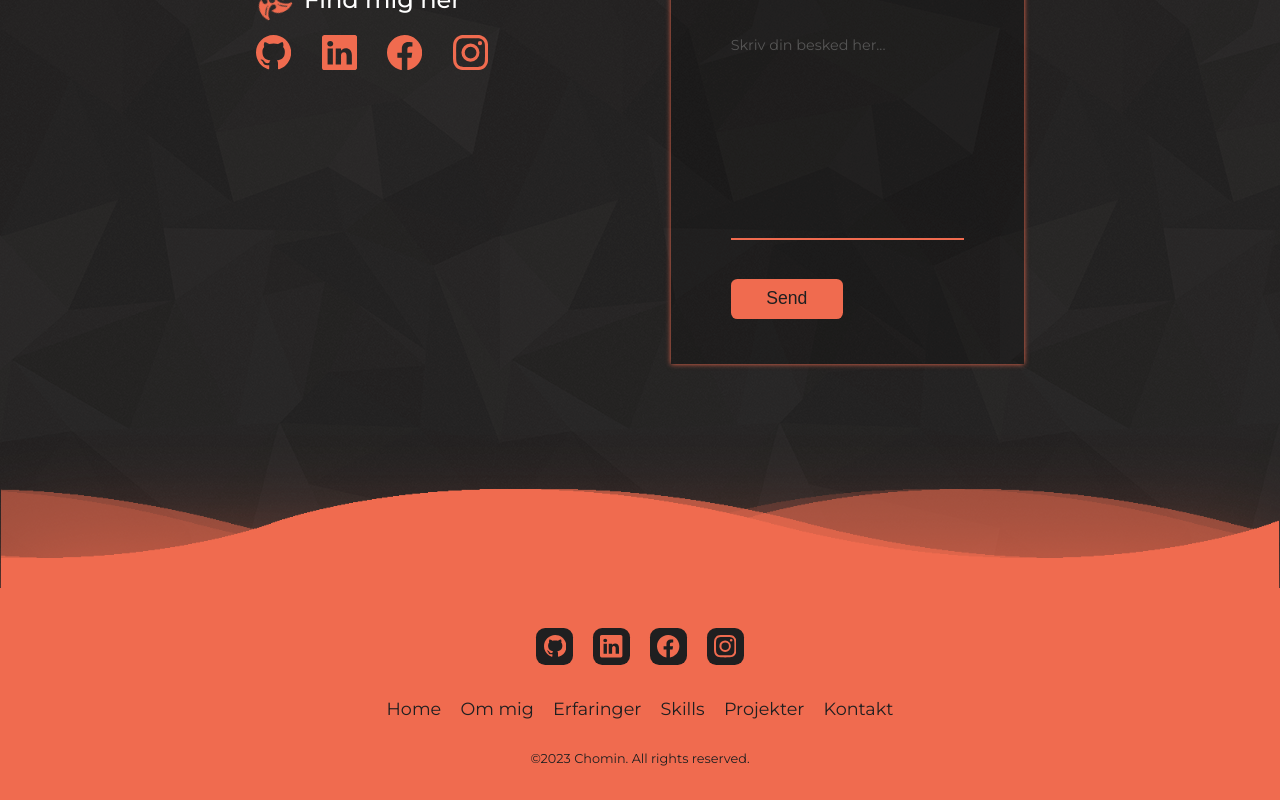
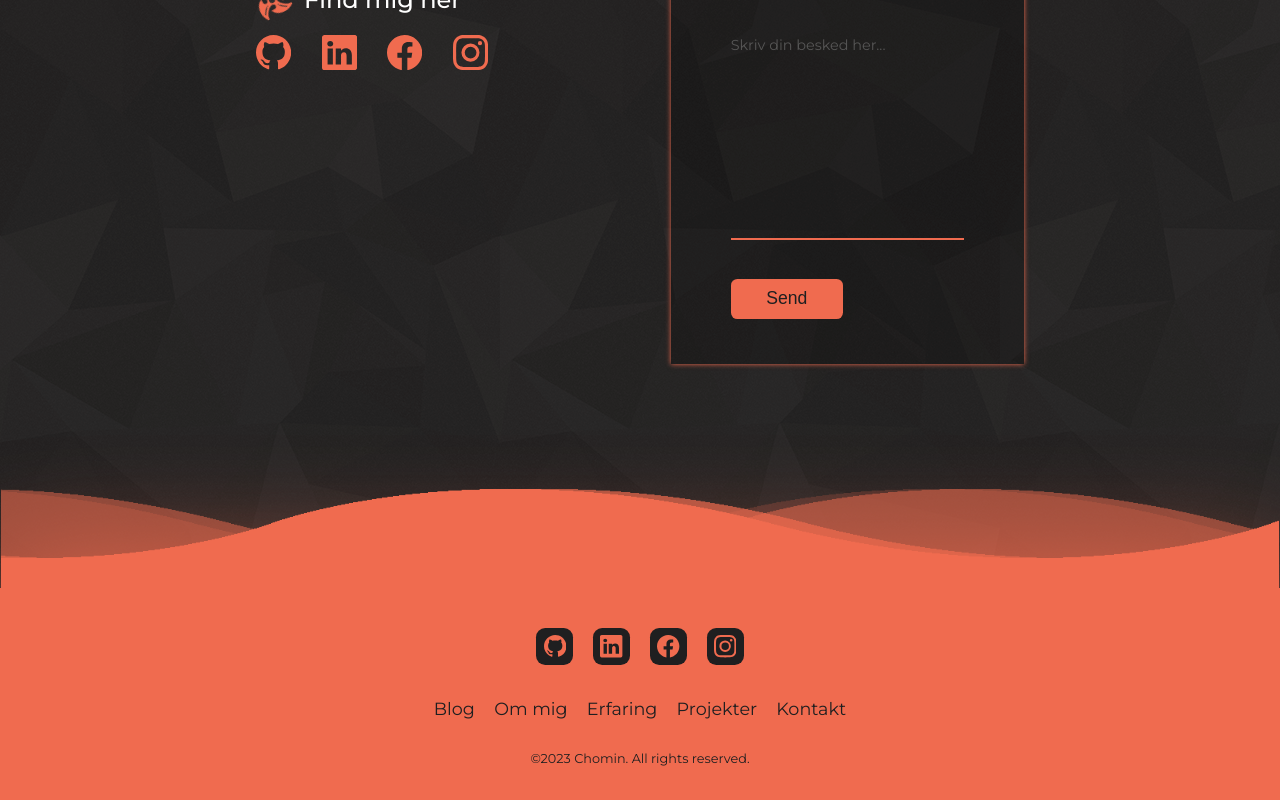
Before and after one commit to Ch0min/my_portfolio, a React (Create React App) app: page / in a window 1280 px wide. Shown: the part 5972-6772 px from the top of the page. Built offline with nearby package versions, Linux system fonts and the light colour scheme.

Commit message:
Refactoring

```diff
--- a/src/components/footer/Footer.jsx
+++ b/src/components/footer/Footer.jsx
@@ -1,4 +1,6 @@
 import React from "react";
+import {NavLink} from "react-router-dom";
+
 import "./footer.css"
 import {BsFacebook, BsGithub, BsInstagram, BsLinkedin} from "react-icons/bs";
 
@@ -22,12 +24,11 @@ function Footer() {
                 <li><a href="https://www.instagram.com/markchomin/" target="_blank"><BsInstagram/></a></li>
             </ul>
             <ul className="footer__menu-list">
-                <li><a href="#">Home</a></li>
-                <li><a href="#">Om mig</a></li>
-                <li><a href="#">Erfaringer</a></li>
-                <li><a href="#">Skills</a></li>
-                <li><a href="#">Projekter</a></li>
-                <li><a href="#">Kontakt</a></li>
+                <li><NavLink to="/blogs">Blog</NavLink></li>
+                <li><a href="#about">Om mig</a></li>
+                <li><a href="#experience">Erfaring</a></li>
+                <li><a href="#projects">Projekter</a></li>
+                <li><a href="#contact">Kontakt</a></li>
             </ul>
             <p>&copy;2023 Chomin. All rights reserved.</p>
         </footer>
```
